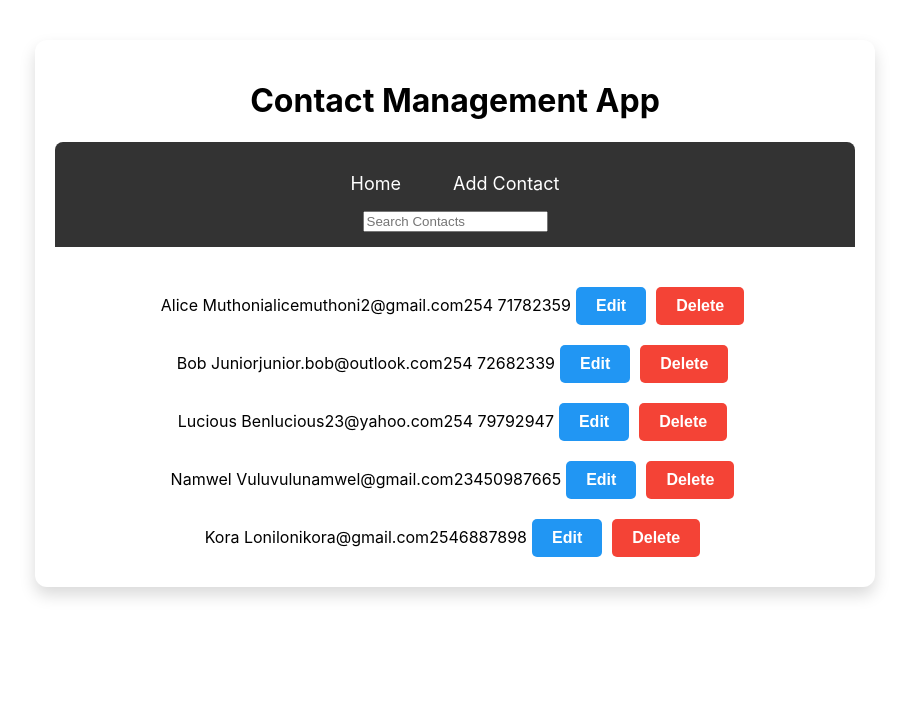
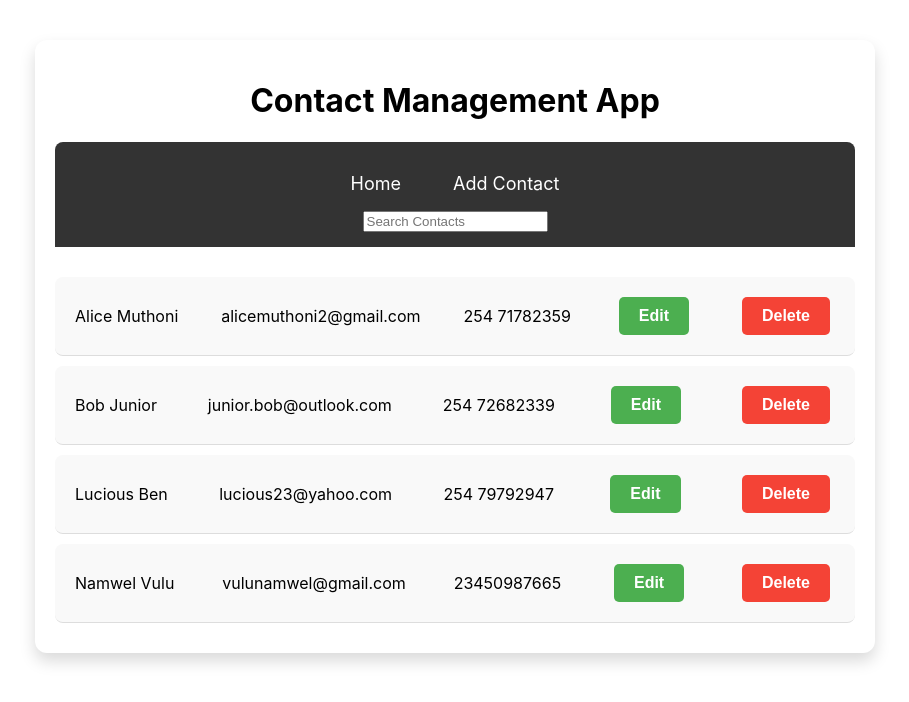
Before and after one commit to aakhuya/Contact-app, a React (Create React App) app: page / in a window 1280 px wide. Shown: the top 702 px of the page, without its empty margins (185-1094 px from the left). Built offline with nearby package versions, Linux system fonts and the light colour scheme; data requests are answered from the project's data file.

Commit message:
Updated the app css

```diff
--- a/db.json
+++ b/db.json
@@ -23,12 +23,6 @@
       "name": "Namwel Vulu",
       "email": "vulunamwel@gmail.com",
       "phone": "23450987665"
-    },
-    {
-      "id": "b203",
-      "name": "Kora Loni",
-      "email": "lonikora@gmail.com",
-      "phone": "2546887898"
     }
   ]
 }
--- a/src/App.css
+++ b/src/App.css
@@ -1,4 +1,3 @@
-/* Main App container */
 .contact-app {
   max-width: 800px;
   margin: 40px auto;
@@ -9,11 +8,10 @@
   text-align: center;
 }
 
-/* Navbar styling */
 .navbar {
   background-color: #333;
   padding: 15px 0;
-  border-radius: 8px 8px 0 0; /* Rounded top corners */
+  border-radius: 8px 8px 0 0;
   margin-bottom: 20px;
 }
 
@@ -39,15 +37,36 @@
 }
 
 .navbar a:hover {
-  background-color: #555; /* Darken on hover */
+  background-color: #555;
 }
 
-/* Contact List and Form container styling */
 .contact-list, .contact-form {
   margin-top: 30px;
 }
 
-/* Contact form styling */
+.contact-list .contact-item {
+  display: flex;
+  justify-content: space-between;
+  align-items: center;
+  padding: 10px 20px;
+  margin: 10px 0;
+  border-bottom: 1px solid #ddd;
+  border-radius: 8px;
+  background-color: #f9f9f9;
+}
+
+.contact-list .contact-item .contact-details {
+  flex-grow: 1;
+  display: flex;
+  justify-content: space-between;
+  gap: 15px;
+}
+
+.contact-list .contact-item .contact-details span {
+  font-size: 16px;
+  color: #333;
+}
+
 .contact-form {
   max-width: 500px;
   margin: 20px auto;
@@ -57,7 +76,6 @@
   box-shadow: 0px 4px 10px rgba(0, 0, 0, 0.1);
 }
 
-/* Button styles */
 button {
   padding: 10px 20px;
   margin: 10px 5px;
@@ -69,31 +87,18 @@ button {
   transition: background-color 0.3s ease, transform 0.2s ease;
 }
 
-/* Add Contact button styling */
-.add-contact-button {
-  background-color: #4CAF50; /* Green */
+.add-contact-button, .edit-button {
+  background-color: #4CAF50;
   color: white;
 }
 
-.add-contact-button:hover {
+.add-contact-button:hover, .edit-button:hover {
   background-color: #45a049;
   transform: scale(1.05);
 }
 
-/* Edit button styling */
-.edit-button {
-  background-color: #2196F3; /* Blue */
-  color: white;
-}
-
-.edit-button:hover {
-  background-color: #0b7dda;
-  transform: scale(1.05);
-}
-
-/* Delete button styling */
 .delete-button {
-  background-color: #f44336; /* Red */
+  background-color: #f44336;
   color: white;
 }
 
@@ -101,219 +106,3 @@ button {
   background-color: #da190b;
   transform: scale(1.05);
 }
-
-
-/* * {
-  margin: 0;
-  padding: 0;
-  box-sizing: border-box;
-}
-
-body {
-  font-family: 'Arial', sans-serif;
-  background-color: #f0f2f5;
-  color: #333;
-  line-height: 1.6;
-  padding: 20px;
-}
-
-.contact-app {
-  max-width: 900px;
-  margin: 0 auto;
-  background-color: #ffffff;
-  padding: 40px 30px;
-  border-radius: 12px;
-  box-shadow: 0 8px 16px rgba(0, 0, 0, 0.1);
-  text-align: center;
-  display: flex;
-  flex-direction: column;
-  gap: 20px;
-}
-
-h1 {
-  font-size: 2.5rem;
-  color: #4a90e2;
-  margin-bottom: 30px;
-}
-
-.search-bar {
-  display: flex;
-  justify-content: center;
-  align-items: center;
-  gap: 10px;
-  margin-bottom: 30px;
-}
-
-.search-bar input {
-  width: 250px;
-  padding: 12px;
-  font-size: 1.1rem;
-  border-radius: 8px;
-  border: 1px solid #ddd;
-  outline: none;
-}
-
-.search-bar button {
-  padding: 10px 15px;
-  background-color: #4a90e2;
-  color: white;
-  font-size: 1.1rem;
-  border: none;
-  border-radius: 8px;
-  cursor: pointer;
-  transition: background-color 0.3s ease;
-}
-
-.search-bar button:hover {
-  background-color: #357ab7;
-}
-
-.contact-form {
-  display: flex;
-  justify-content: center;
-  align-items: center;
-  gap: 10px;
-  margin-bottom: 20px;
-  padding: 0;
-}
-
-.contact-form input {
-  width: 250px;
-  padding: 10px;
-  font-size: 1rem;
-  border: 1px solid #ddd;
-  border-radius: 8px;
-  outline: none;
-}
-
-.contact-form button {
-  padding: 10px 15px;
-  background-color: #28a745;
-  color: white;
-  font-size: 1rem;
-  border: none;
-  border-radius: 8px;
-  cursor: pointer;
-  transition: background-color 0.3s ease;
-}
-
-.contact-form button:hover {
-  background-color: #218838;
-}
-
-.contact-list {
-  display: flex;
-  flex-direction: column;
-  gap: 20px;
-  margin-top: 30px;
-}
-
-.contact-item {
-  background-color: #f9f9f9;
-  padding: 15px;
-  border-radius: 8px;
-  box-shadow: 0 4px 8px rgba(0, 0, 0, 0.05);
-  display: flex;
-  justify-content: space-between;
-  align-items: center;
-  transition: transform 0.3s ease, background-color 0.3s ease;
-}
-
-.contact-item:hover {
-  background-color: #f1f1f1;
-  transform: scale(1.02);
-}
-
-.contact-info {
-  display: flex;
-  flex-direction: column;
-  gap: 5px;
-}
-
-.contact-actions {
-  display: flex;
-  gap: 10px;
-}
-
-.contact-actions button {
-  padding: 8px 12px;
-  font-size: 1rem;
-  border: none;
-  border-radius: 6px;
-  cursor: pointer;
-  transition: background-color 0.3s ease;
-}
-
-.contact-actions .edit-button {
-  background-color: #f0ad4e;
-  color: white;
-}
-
-.contact-actions .edit-button:hover {
-  background-color: #ec971f;
-}
-
-.contact-actions .delete-button {
-  background-color: #d9534f;
-  color: white;
-}
-
-.contact-actions .delete-button:hover {
-  background-color: #c9302c;
-}
-
-.navbar {
-  display: flex;
-  justify-content: space-between;
-  align-items: center;
-  background-color: #343a40;
-  color: white;
-  padding: 20px 40px;
-  height: 80px;
-}
-
-.navbar ul {
-  list-style-type: none;
-  display: flex;
-}
-
-.navbar ul li {
-  margin-right: 25px;
-}
-
-.navbar ul li a {
-  color: white;
-  text-decoration: none;
-  font-size: 1.2rem;
-}
-
-.navbar ul li a:hover {
-  text-decoration: underline;
-}
-
-.search-bar {
-  display: flex;
-  align-items: center;
-}
-
-.search-bar input {
-  width: 250px;
-  padding: 10px;
-  font-size: 1rem;
-  border-radius: 5px;
-  border: 1px solid #ddd;
-}
-
-.search-bar button {
-  padding: 10px 15px;
-  background-color: #007bff;
-  color: white;
-  font-size: 1rem;
-  border: none;
-  border-radius: 5px;
-  cursor: pointer;
-}
-
-.search-bar button:hover {
-  background-color: #0056b3;
-} */
--- a/src/ContactForm.js
+++ b/src/ContactForm.js
@@ -1,11 +1,9 @@
 import React, { useState, useEffect } from 'react';
-import { useNavigate } from 'react-router-dom';
 
-function ContactForm({ addOrUpdateContact, editContact, setEditContact, isAddMode }) {
+function ContactForm({ addOrUpdateContact, editContact, setEditContact }) {
   const [name, setName] = useState('');
   const [email, setEmail] = useState('');
   const [phone, setPhone] = useState('');
-  const navigate = useNavigate();
 
   useEffect(() => {
     if (editContact) {
@@ -35,15 +33,10 @@ function ContactForm({ addOrUpdateContact, editContact, setEditContact, isAddMod
     setEmail('');
     setPhone('');
     setEditContact(null);
-
-    if (isAddMode) {
-      navigate('/');
-    }
   };
 
   return (
     <form onSubmit={handleSubmit} className="contact-form">
-      <h2>{isAddMode ? 'Add a New Contact' : 'Edit Contact'}</h2>
       <input
         type="text"
         placeholder="Name"
@@ -62,7 +55,13 @@ function ContactForm({ addOrUpdateContact, editContact, setEditContact, isAddMod
         value={phone}
         onChange={(e) => setPhone(e.target.value)}
       />
-      <button type="submit">{isAddMode ? 'Add Contact' : 'Update Contact'}</button>
+
+      <button
+        type="submit"
+        className={editContact ? 'edit-button' : 'add-contact-button'}
+      >
+        {editContact ? 'Update Contact' : 'Add Contact'}
+      </button>
     </form>
   );
 }
```
